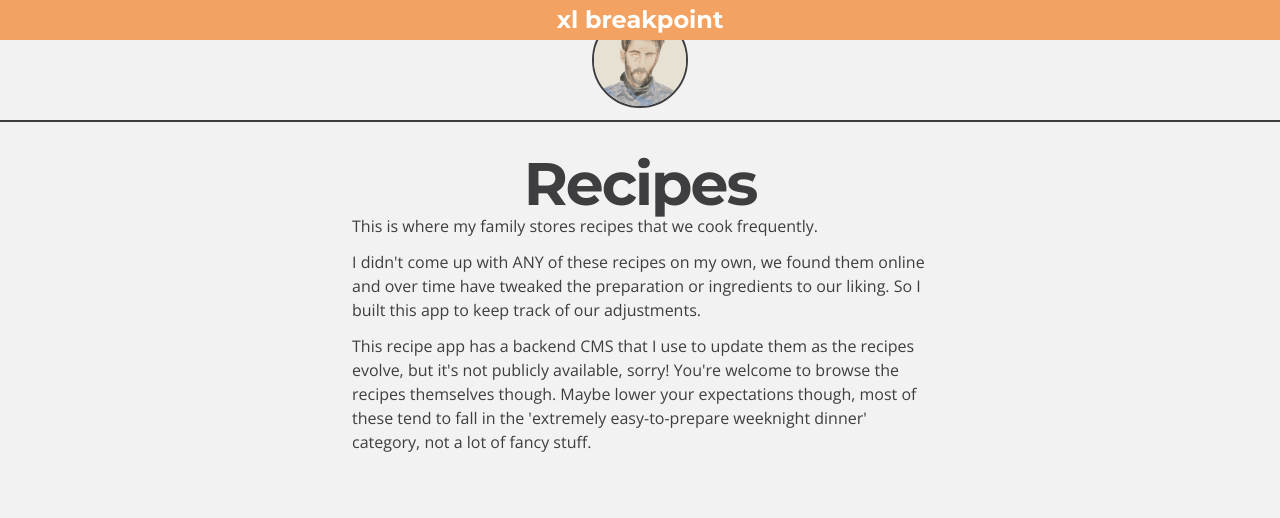
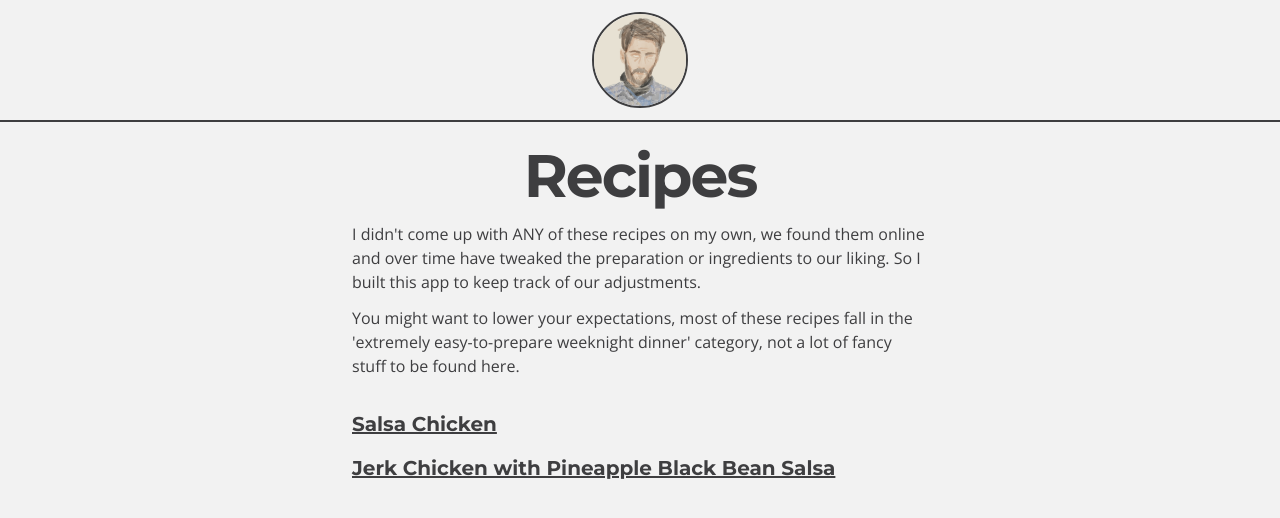
Before and after one commit to adierker/andydierkerdotcom-experimental, a Next.js app: page /recipes in a window 1280 px wide. Shown: the top 518 px of the page. Built offline with nearby package versions, Linux system fonts and the light colour scheme.

Commit message:
add TAGS and recipe list

```diff
--- a/src/components/Pages/Recipes.tsx
+++ b/src/components/Pages/Recipes.tsx
@@ -1,27 +1,37 @@
-import {RecipePageContent} from 'types'
+import Link from 'next/link'
+
+import {SITEMAP} from 'consts'
+import {RecipePageContent, RecipesContent} from 'types'
 import {getRecipeContent} from 'content'
 
 export const Recipes = ({heading, texts}: RecipePageContent) => {
-  const recipes = getRecipeContent()
-  console.log('recipes:', recipes)
+  const recipes: RecipesContent = getRecipeContent()
 
   return (
-    <main className={`
-      flex flex-col w-full
-      px-10 xs:px-20 md:px-0
-      py-8
-      md:max-w-xl md:mx-auto
-    `}>
-      <section id="recipes-intro" className="text-drkr-black">
-        <h1 className="text-5xl sm:text-6xl text-center headline-font">
+    <main className="flex flex-col w-full px-10 xs:px-20 md:px-0 py-6 md:max-w-xl md:mx-auto">
+
+      <section id="intro" className="text-drkr-black">
+        <h1 className="text-5xl sm:text-6xl mb-4 text-center headline-font">
           {heading}
         </h1>
-        <div className="text-sm xs:text-base body-font">
+        <div className="text-sm xs:text-base mb-4 body-font">
           {texts.map((text, index) => (
             <p className="mb-3" key={`text-${index}`}>{text}</p>
           ))}
         </div>
       </section>
+
+      <section id="recipe-links" className="w-full mt-4 headline-spaced-font text-xl underline ">
+        {recipes.map((recipe, index) => (
+          <div className="mb-4">
+            <Link href={`${SITEMAP.RECIPES}/${recipe.path}`}>
+              <a className="drkr-focus text-drkr-hover">
+                {recipe.name}
+              </a>
+            </Link>
+          </div>
+        ))}
+      </section>
     </main>
   )
 }
--- a/src/consts/index.ts
+++ b/src/consts/index.ts
@@ -9,3 +9,15 @@ export const SITEMAP = {
   RECIPES: '/recipes',
   PHOTOS: '/photos',
 }
+
+export const TAGS = {
+  EASY: { tag: 'Easy', emoji: '👌' },
+  QUICK: { tag: 'Quick', emoji: '⏩' },
+  CHICKEN: { tag: 'Chicken', emoji: '🐓' },
+  BEEF: { tag: 'Beef', emoji: '🐄' },
+  VEGETARIAN: { tag: 'Vegetarian', emoji: '🌿' },
+  HEALTHY: { tag: 'Healthy', emoji: '💪' },
+  JUNKY: { tag: 'Junky', emoji: '🍔' },
+  FANCY: { tag: 'Fancy', emoji: '🧑‍🍳' },
+  SCALABLE: { tag: 'Scalable', emoji: '⚖️' },
+}
--- a/src/content/index.tsx
+++ b/src/content/index.tsx
@@ -135,9 +135,8 @@ export const getModalContent = (
 export const getRecipePageContent = () => ({
   heading: 'Recipes',
   texts: [
-    "This is where my family stores recipes that we cook frequently.",
     "I didn't come up with ANY of these recipes on my own, we found them online and over time have tweaked the preparation or ingredients to our liking. So I built this app to keep track of our adjustments.",
-    "This recipe app has a backend CMS that I use to update them as the recipes evolve, but it's not publicly available, sorry! You're welcome to browse the recipes themselves though. Maybe lower your expectations though, most of these tend to fall in the 'extremely easy-to-prepare weeknight dinner' category, not a lot of fancy stuff."
+    "You might want to lower your expectations, most of these recipes fall in the 'extremely easy-to-prepare weeknight dinner' category, not a lot of fancy stuff to be found here."
   ]
 })
 
--- a/src/pages/recipes.tsx
+++ b/src/pages/recipes.tsx
@@ -14,7 +14,7 @@ export default function RecipePage() {
         <link rel="icon" href="/favicon.ico" />
       </Head>
 
-      <BreakpointHelper/>
+      {/* <BreakpointHelper/> */}
       <Header/>
 
       <Recipes {...recipePageContent}/>
```
